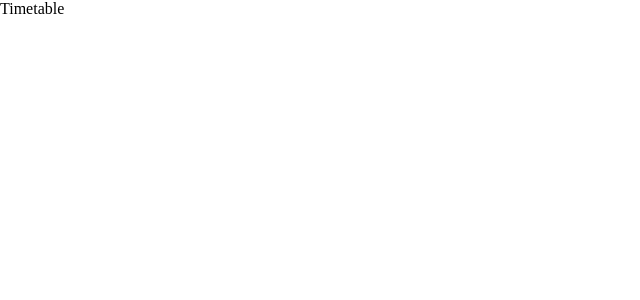
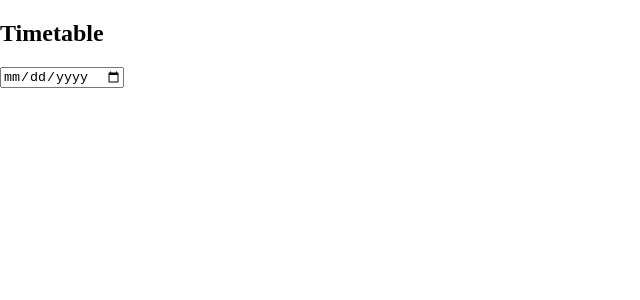
Before and after one commit to ryo4004/school-timetable, a React (Vite) app: page / in a window 1280 px wide. Shown: the top 300 px of the page, without its empty margins (0-640 px from the left). Built offline with nearby package versions, Linux system fonts and the light colour scheme.

Commit message:
日付を表示する

```diff
--- a/src/Timetable/Timetable.tsx
+++ b/src/Timetable/Timetable.tsx
@@ -1,3 +1,34 @@
+import { useState } from 'react'
+import { DateTime } from 'luxon'
+
 export const Timetable = () => {
-  return <>Timetable</>
+  const [startDate, setStartDate] = useState('')
+
+  return (
+    <>
+      <h2>Timetable</h2>
+      <input
+        type="date"
+        value={startDate}
+        onChange={(e) => setStartDate(e.target.value)}
+      />
+      {startDate && (
+        <Table startDateTime={DateTime.fromFormat(startDate, 'yyyy-MM-dd')} />
+      )}
+    </>
+  )
 }
+
+const Table = ({ startDateTime }: { startDateTime: DateTime }) => {
+  const weekDaysList = [...Array(7)].map((_, add) => {
+    return startDateTime.plus({ day: add })
+  })
+
+  return (
+    <>
+      {weekDaysList.map((date) => (
+        <div key={date.toISO()}>{date.toISODate()}</div>
+      ))}
+    </>
+  )
+}
```
